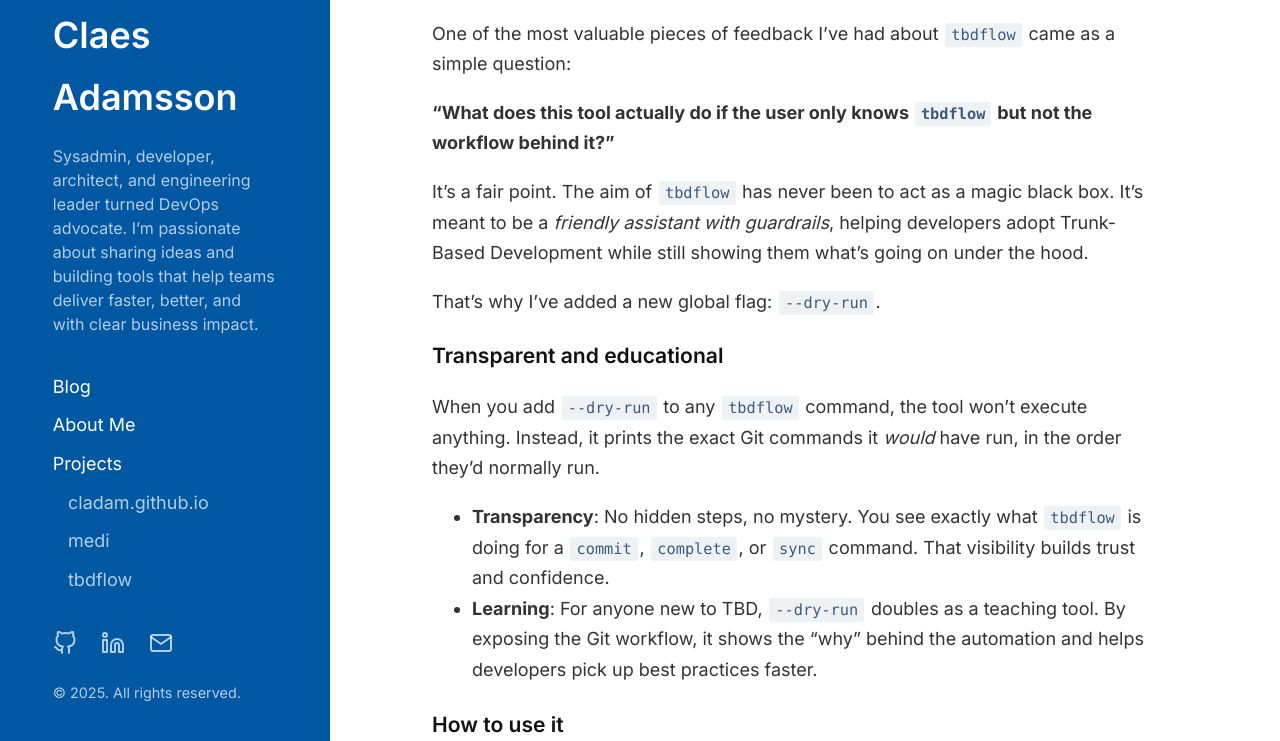
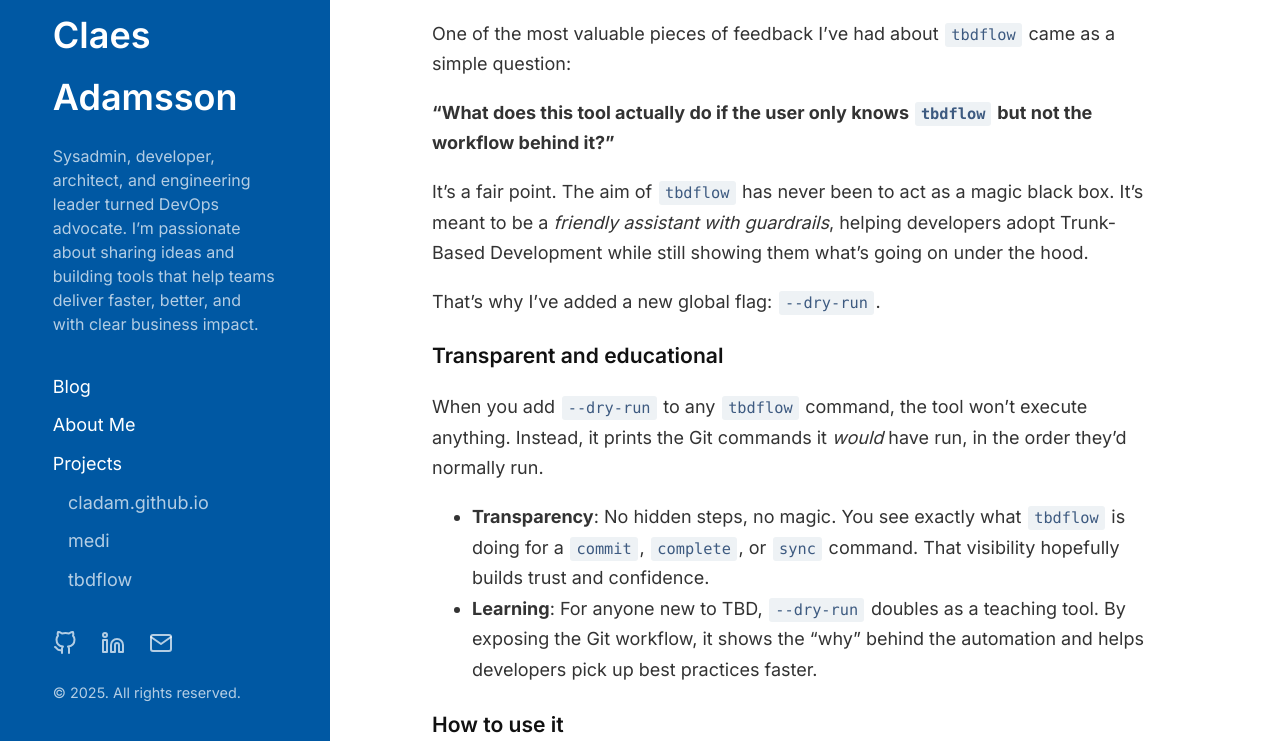
Before and after one commit to cladam/cladam.github.io, a Jekyll site: the page built from _posts/2025-08-23-dry-run.md, in a window 1280 px wide and 900 px high, cut to the strip 159-900 px from the top of the window. Built offline with Jekyll 4.4.1, drawn with Linux system fonts in a browser that asks for light colours.

Commit message:
Clarify --dry-run flag usage in documentation

```diff
--- a/_posts/2025-08-23-dry-run.md
+++ b/_posts/2025-08-23-dry-run.md
@@ -13,9 +13,9 @@ That’s why I’ve added a new global flag: `--dry-run`.
 
 ### Transparent and educational
 
-When you add `--dry-run` to any `tbdflow` command, the tool won’t execute anything. Instead, it prints the exact Git commands it *would* have run, in the order they’d normally run.
+When you add `--dry-run` to any `tbdflow` command, the tool won’t execute anything. Instead, it prints the Git commands it *would* have run, in the order they’d normally run.
 
-- **Transparency**: No hidden steps, no mystery. You see exactly what `tbdflow` is doing for a `commit`, `complete`, or `sync` command. That visibility builds trust and confidence.
+- **Transparency**: No hidden steps, no magic. You see exactly what `tbdflow` is doing for a `commit`, `complete`, or `sync` command. That visibility hopefully builds trust and confidence.
 - **Learning**: For anyone new to TBD, `--dry-run` doubles as a teaching tool. By exposing the Git workflow, it shows the “why” behind the automation and helps developers pick up best practices faster.
 
 ### How to use it
```
